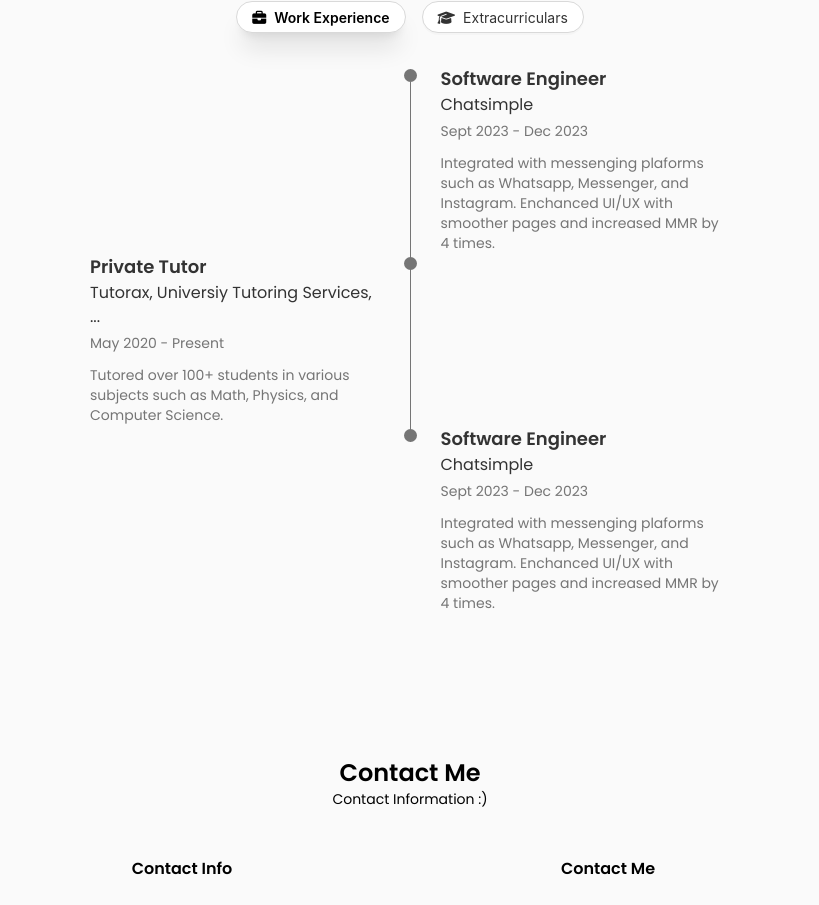
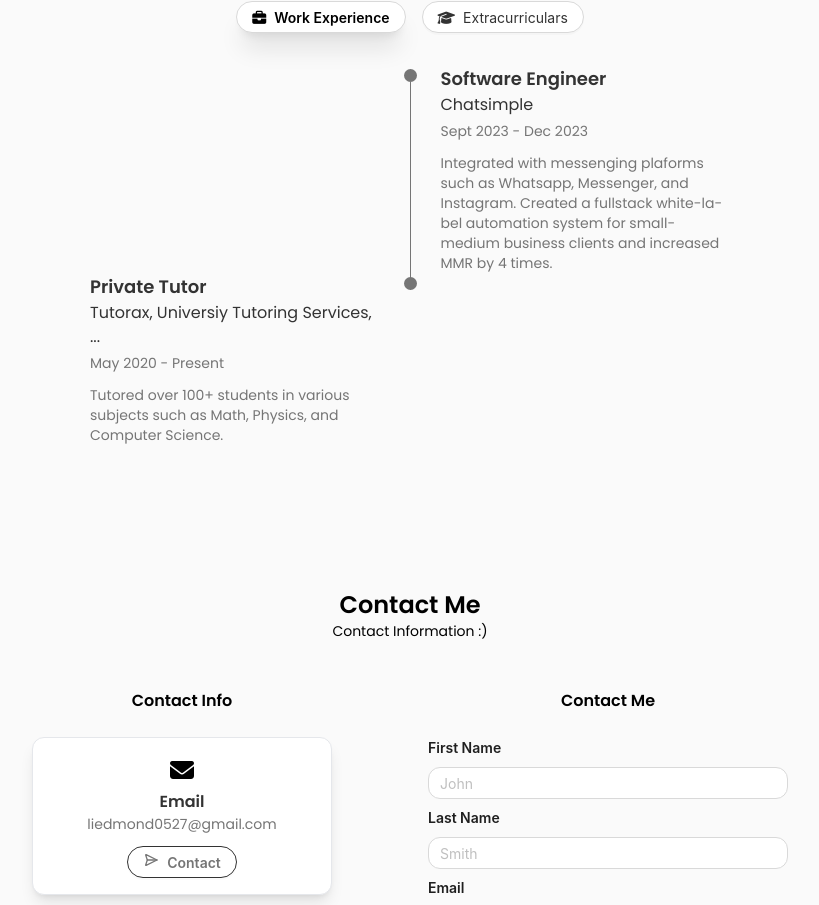
Before and after one commit to EdmondLi1/personalWebsite, a React (Vite) app in the folder client/: page / in a window 1280 px wide. Shown: the part 1206-2111 px from the top of the page, without its empty margins (230-1049 px from the left). Built offline with nearby package versions, Linux system fonts and the light colour scheme.

Commit message:
added experience roles

```diff
--- a/client/src/components/Experience/Experience.tsx
+++ b/client/src/components/Experience/Experience.tsx
@@ -7,7 +7,7 @@ const workExperiences = [
         title: "Software Engineer",
         subtitle: "Chatsimple",
         asset: "",
-        description: "Integrated with messenging plaforms such as Whatsapp, Messenger, and Instagram. Enchanced UI/UX with smoother pages and increased MMR by 4 times.",
+        description: "Integrated with messenging plaforms such as Whatsapp, Messenger, and Instagram. Created a fullstack white-label automation system for small-medium business clients and increased MMR by 4 times.",
         date: "Sept 2023 - Dec 2023"
     },
     {
@@ -17,36 +17,43 @@ const workExperiences = [
         description: "Tutored over 100+ students in various subjects such as Math, Physics, and Computer Science.",
         date: "May 2020 - Present"
     },
-    {
-        title: "Software Engineer",
-        subtitle: "Chatsimple",
-        asset: "",
-        description: "Integrated with messenging plaforms such as Whatsapp, Messenger, and Instagram. Enchanced UI/UX with smoother pages and increased MMR by 4 times.",
-        date: "Sept 2023 - Dec 2023"
-    },
+    // {
+        // title: "Software Engineer",
+        // subtitle: "Chatsimple",
+        // asset: "",
+        // description: "Integrated with messenging plaforms such as Whatsapp, Messenger, and Instagram. Enchanced UI/UX with smoother pages and increased MMR by 4 times.",
+        // date: "Sept 2023 - Dec 2023"
+    // },
     // ... other work experiences
 ];
 
 const extracurriculars = [
     {
         title: "Senior Programming Member",
-        subtitle: "",
+        subtitle: "FRC Arctos 6135" ,
         asset: "",
-        description: "ADD STUFF HEREADD STUFF HEREADD STUFF HEREADD STUFF HEREADD STUFF HERE",
+        description: "Developed an autonomous pathfinding algorithm and a grabber mechanism for the robot.",
         date: "Sept 2020 - Sept 2022"
     },
     {
         title: "Logistics Organizer",
         subtitle: "Tech+",
         asset: "",
-        description: "ADD STUFF HERE ADD STUFF HEREADD STUFF HEREADD STUFF HEREADD STUFF HEREADD STUFF HEREADD STUFF HERE",
+        description: "Promoting in DEI in the tech industry and making tech accessible to everyone :). Aided end-to-end with internal organization and communication to deliver large scale events smooth",
         date: "Jan 2023 - Present"
     },
     {
-        title: "Codeybot Developer",
+        title: "Server Developer",
         subtitle: "UW CSC",
         asset: "",
-        description: "ADD STUFF HERE ADD STUFF HEREADD STUFF HEREADD STUFF HEREADD STUFF HEREADD STUFF HEREADD STUFF HERE",
+        description: "Maintaining CSC's personal discord bot with over 3000+ users.",
+        date: "Jan 2023 - Present"
+    },
+    {
+        title: "FirmWare Developer",
+        subtitle: "Waterloop",
+        asset: "",
+        description: "Maintaining CSC's personal discord bot with over 3000+ users.",
         date: "Jan 2023 - Present"
     },
 
```
